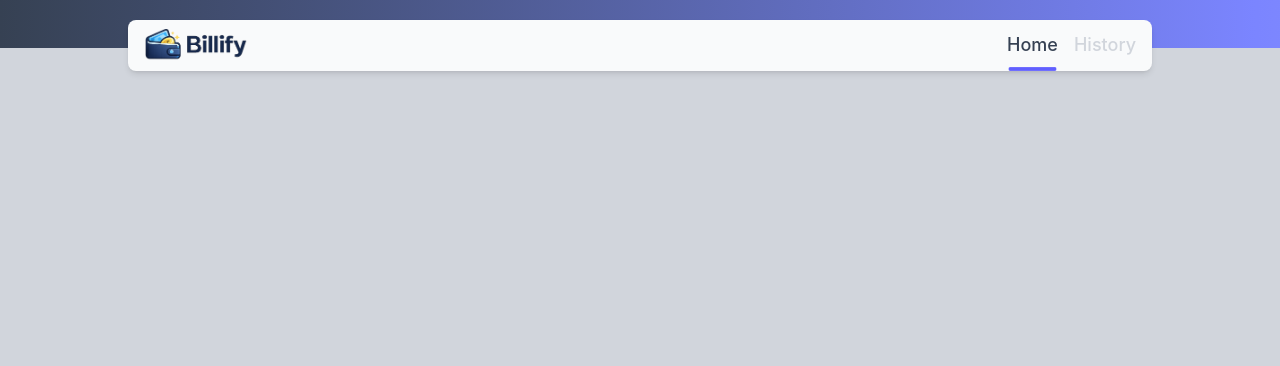
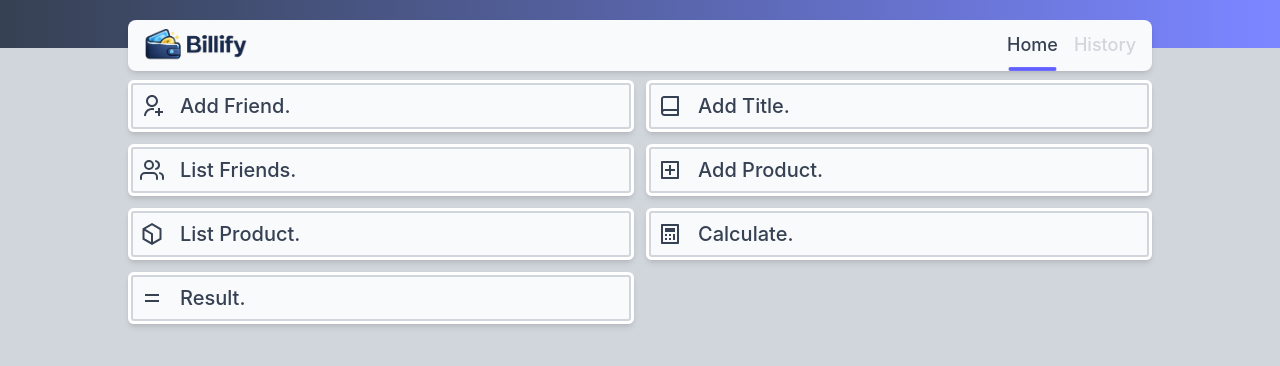
Before and after one commit to mazumalaa/Billify-Web-FE, a React (Vite) app: page / in a window 1280 px wide. Shown: the top 366 px of the page. Built offline with nearby package versions, Linux system fonts and the light colour scheme.

Commit message:
Create a Home Page layout but it is not complete yet and create some components like inputs and sections.

```diff
--- a/src/app.jsx
+++ b/src/app.jsx
@@ -2,6 +2,7 @@
 import { RouterProvider } from "react-router/dom";
 import router from "./routes/routes"
 import "./styles/main.css"
+import "./styles/animate.css"
 
 // My-Setup
 const App = () => {
--- /dev/null
+++ b/src/components/customInput.jsx
@@ -0,0 +1,17 @@
+// My-Setup
+const CustomInput = ({label, type, value, Icon}) => {
+  return (
+    <>
+      <label htmlFor={label}>{label}</label>
+
+      <div>
+        <input type={type} />
+        {Icon && <Icon />}
+      </div>
+
+    </>
+  )
+}
+
+// Export
+export default CustomInput;
--- /dev/null
+++ b/src/components/customSection.jsx
@@ -0,0 +1,17 @@
+// My-Setup
+const CustomSection = ({ children, customStyle, title, Icon }) => {
+  return (
+    <>
+      <section className={`${customStyle ? customStyle : ``} bg-gray-50 p-3 rounded-md shadow-md ring-2 ring-offset-3 ring-gray-300 ring-inset animate_show`}>
+        {(Icon || title) && (<div className={`flex items-center gap-4 text-xl font-medium`}>
+          {Icon && <Icon className={`text-2xl`} />}
+          {title && <h2>{title}</h2>}
+        </div>)}
+        {children}
+      </section>
+    </>
+  )
+}
+
+// Export
+export default CustomSection;
--- a/src/components/layout.jsx
+++ b/src/components/layout.jsx
@@ -7,15 +7,17 @@ import { FiClock, FiHome } from "react-icons/fi";
 const LayoutPage = () => {
     // Data Navbar
     const navbarData = [
-        {path:"/" , label:"Home",Icon:FiHome},
-        {path:"/history" , label:"History",Icon:FiClock}
+        { path: "/", label: "Home", Icon: FiHome },
+        { path: "/history", label: "History", Icon: FiClock }
     ]
 
     return (
         <>
             <Navbar data={navbarData} />
-            <main className={`bg-gray-300 w-full min-h-screen`}>
-                <Outlet />
+            <main className={`bg-gray-300 w-full min-h-screen py-20`}>
+                <div className={`max-w-[80%] mx-auto grid grid-cols-2 gap-3`}>
+                    <Outlet />
+                </div>
             </main>
         </>
     )
--- a/src/components/navbar.jsx
+++ b/src/components/navbar.jsx
@@ -12,7 +12,7 @@ const Navbar = ({ data }) => {
   return (
     <>
       <header className={`z-9999 fixed top-0 left-0 right-0 bg-linear-to-r from-gray-700 to-indigo-400 p-6`}>
-        <div className={`flex overflow-hidden items-center justify-between bg-gray-50 absolute top-5 left-[10%] right-[10%] p-2 px-4 rounded-lg shadow-md`}>
+        <div className={`flex overflow-hidden items-center justify-between bg-gray-50 absolute top-5 left-[5%] right-[5%] md:left-[10%] md:right-[10%] p-2 px-4 rounded-lg shadow-md`}>
           <div>
             <img className={`w-26`} src={Logo} alt="Billify Logo" />
           </div>
--- a/src/pages/homePage.jsx
+++ b/src/pages/homePage.jsx
@@ -1,8 +1,19 @@
+// Imports
+import { RiAddBoxLine, RiBookLine, RiBox1Line, RiCalculatorLine, RiEqualLine, RiUserAddLine} from "react-icons/ri";
+import CustomSection from "../components/customSection";
+import { FiUsers } from "react-icons/fi";
+
 // My-Setup
 const HomePage = () => {
     return (
         <>
-            <h1>Home Page</h1>
+            <CustomSection title={`Add Friend.`} Icon={RiUserAddLine}></CustomSection>
+            <CustomSection title={`Add Title.`} Icon={RiBookLine}></CustomSection>
+            <CustomSection title={`List Friends.`} Icon={FiUsers}></CustomSection>
+            <CustomSection title={`Add Product.`} Icon={RiAddBoxLine}></CustomSection>
+            <CustomSection title={`List Product.`} Icon={RiBox1Line}></CustomSection>
+            <CustomSection title={`Calculate.`} Icon={RiCalculatorLine}></CustomSection>
+            <CustomSection title={`Result.`} Icon={RiEqualLine}></CustomSection>
         </>
     )
 }
--- /dev/null
+++ b/src/styles/animate.css
@@ -0,0 +1,17 @@
+/* ===== Animation-class ===== */
+.animate_show {
+  animation: show 500ms ease-in-out;
+}
+
+/* ===== KeyFrames ===== */
+@keyframes show {
+  from {
+    opacity: 0;
+    translate:0% -3Create a Home Page layout but it is not complete yet and create some components like inputs and sections.0%;
+  }
+
+  to {
+    opacity: 1;
+    translate: 0% 0%;
+  }
+}
--- a/src/styles/main.css
+++ b/src/styles/main.css
@@ -4,4 +4,5 @@
 /* ===== Root ===== */
 :root {
   interpolate-size: allow-keywords;
+  @apply text-gray-700
 }
```
